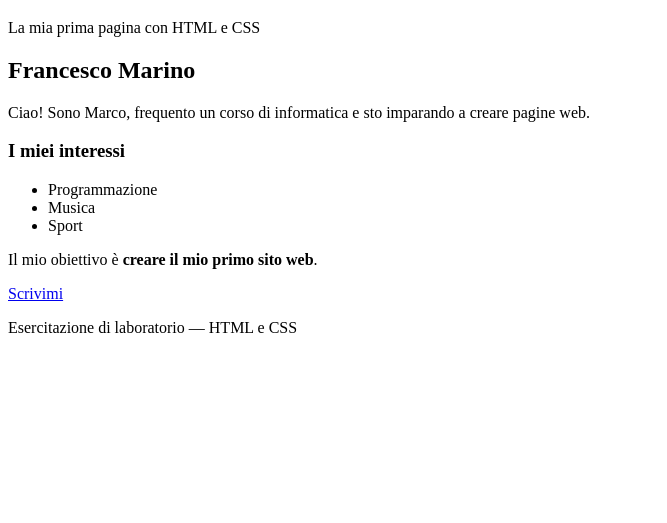
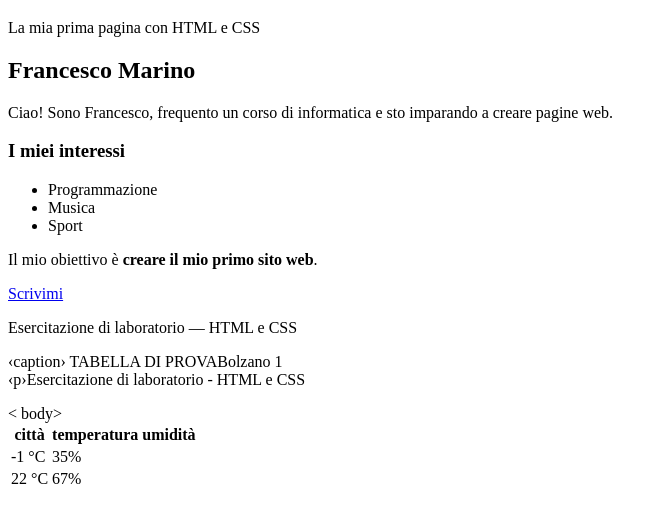
Before and after one commit to francescomarino1505-maker/laboratorio-html, a plain HTML site: page index.html in a window 1280 px wide. Shown: the part 61-584 px from the top of the page, without its empty margins (0-667 px from the left). Drawn offline with Linux system fonts and the light colour scheme.

Commit message:
Update index.html

```diff
--- a/index.html
+++ b/index.html
@@ -17,7 +17,7 @@
 <article class="scheda">
 <h2>Francesco Marino</h2>
 <p class="descrizione">
-Ciao! Sono Marco, frequento un corso di informatica
+Ciao! Sono Francesco, frequento un corso di informatica
 e sto imparando a creare pagine web.
 </p>
 <h3>I miei interessi</h3>
@@ -42,3 +42,29 @@ Scrivimi
 </footer>
 </body>
 </html>
+<table>
+‹caption› TABELLA DI PROVA</caption>
+<tr>
+<th>città</th>
+<th>temperatura</th>
+<th>umidità</th>
+</tr
+<tr>
+<d>Bolzano</td>
+<td>-1 °C</td>
+<td>35%</td>
+</tr>
+<tr>
+1
+<ta›Palermo</td>
+<td>22 °C</td>
+<td>67%</td>
+</tr>
+</table›
+</article>
+</main›
+‹.-- Pie di pagina -->
+<footer>
+‹p›Esercitazione di laboratorio - HTML e CSS</p>
+</ footer>
+< body>
```
